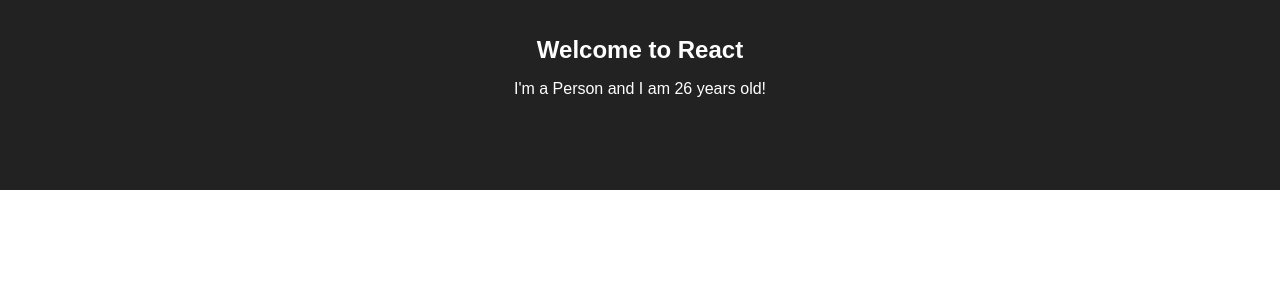
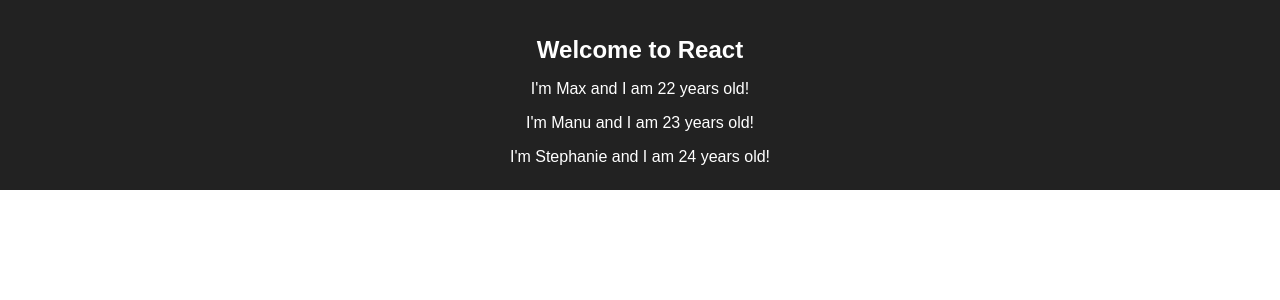
Before and after one commit to PraveenRL/React-First-App, a React (Create React App) app: page / in a window 1280 px wide. Shown: the top 300 px of the page. Built offline with nearby package versions, Linux system fonts and the light colour scheme.

Commit message:
dynamic content - with props

```diff
--- a/src/App.js
+++ b/src/App.js
@@ -8,7 +8,9 @@
       <div className="App">
         <header className="App-header">
           <h1 className="App-title">Welcome to React</h1>
-          <Person />
+          <Person name="Max" age="22" />
+          <Person name="Manu" age="23">My Hobbies: Racing</Person>
+          <Person name="Stephanie" age="24" />
         </header>
       </div>
     );
--- a/src/Person/Person.js
+++ b/src/Person/Person.js
@@ -1,7 +1,7 @@
 import React from 'react';
 
-const person = () => {
-    return <p>I'm a Person and I am {Math.floor(Math.random() * 30)} years old!</p>
+const person = (props) => {
+    return <p>I'm {props.name} and I am {props.age} years old!</p>
 }
 
 export default person;
```
